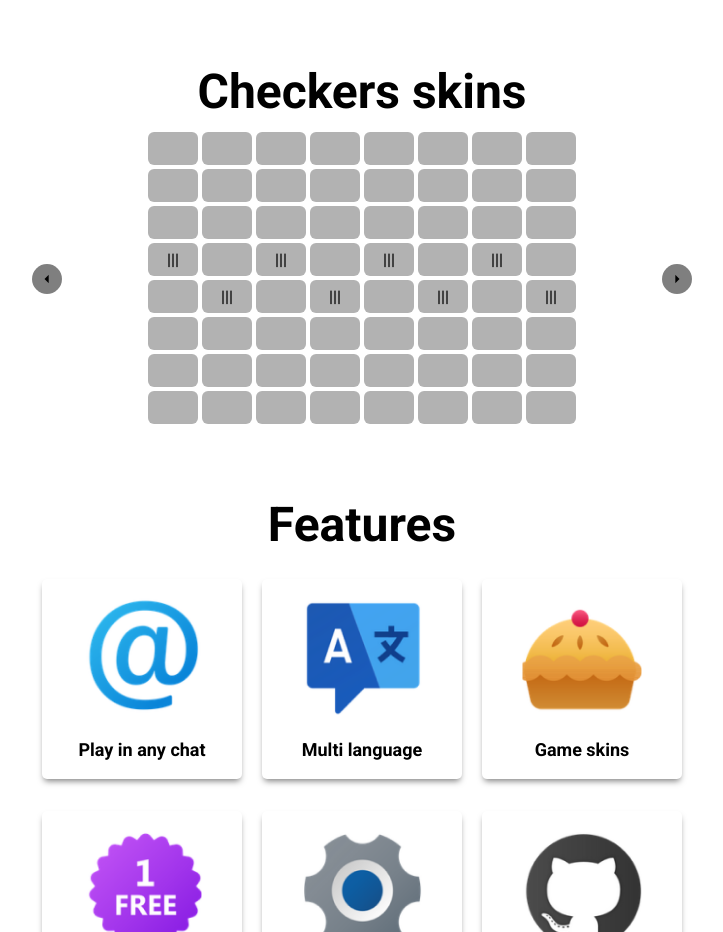
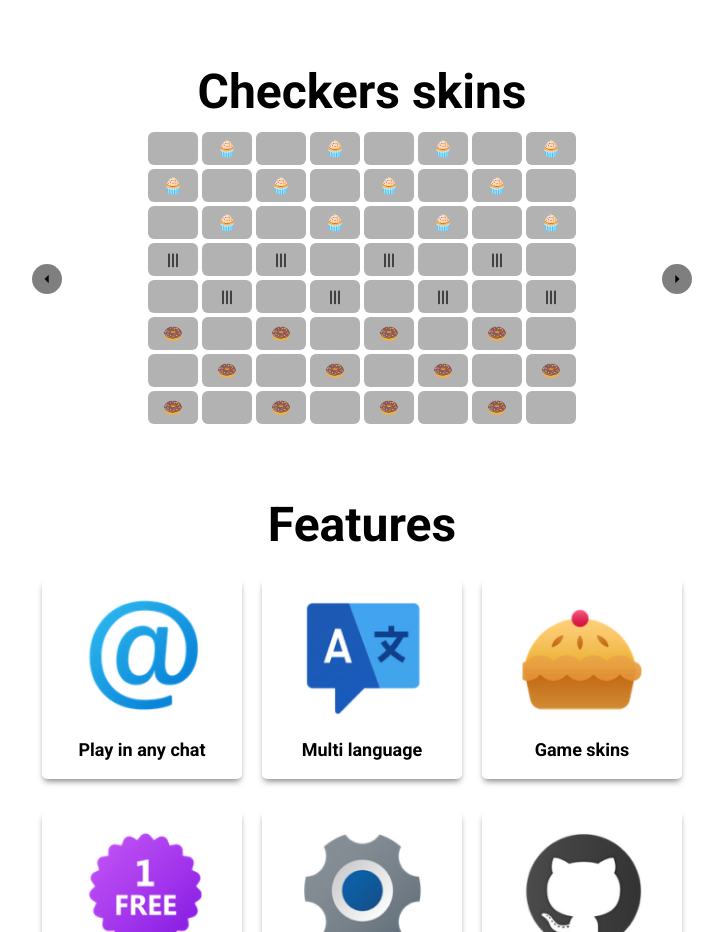
Before and after one commit to Sadnessa/checkers, a Vue app: page / in a window 1280 px wide. Shown: the part 980-1912 px from the top of the page, without its empty margins (278-1001 px from the left). Built offline with nearby package versions, Linux system fonts and the light colour scheme.

Commit message:
Added change skin feature

```diff
--- a/src/components/ChSkins.vue
+++ b/src/components/ChSkins.vue
@@ -1,20 +1,21 @@
 <template>
   <div class="section">
-    <link href="https://fonts.googleapis.com/icon?family=Material+Icons"
-      rel="stylesheet">
     <div class="title">
       <ChText large>Checkers skins</ChText>
     </div>
     <div class="buttons">
-      <div class="button button--left">
+      <div class="button button--left" @click="prevSkin">
         <span class="material-icons-round"> arrow_left </span>
       </div>
-      <div class="button button--right">
+      <div class="button button--right" @click="nextSkin">
         <span class="material-icons-round"> arrow_right </span>
       </div>
     </div>
     <div class="checkers-demo">
-      <ChSkinsDemo></ChSkinsDemo>
+      <ChSkinsDemo
+        :white="currentSkin.white"
+        :black="currentSkin.black"
+      ></ChSkinsDemo>
     </div>
   </div>
 </template>
@@ -31,9 +32,45 @@ export default {
 
   data() {
     return {
-      currentSkin: {white: "a", black: "b"}
-    }
-  }
+      currentSkinIndex: 0,
+
+      skins: [
+        {
+          white: "🧁",
+          black: "🍩",
+        },
+        {
+          white: "e",
+          black: "4",
+        },
+      ],
+    };
+  },
+
+  computed: {
+    currentSkin() {
+      return {
+        white: this.skins[this.currentSkinIndex].white,
+        black: this.skins[this.currentSkinIndex].black,
+      };
+    },
+  },
+
+  methods: {
+    nextSkin() {
+      if(this.currentSkinIndex >= this.skins.length-1) {
+        return
+      }
+      this.currentSkinIndex += 1;
+    },
+
+    prevSkin() {
+      if(this.currentSkinIndex == 0) {
+        return
+      }
+      this.currentSkinIndex -= 1;
+    },
+  },
 };
 </script>
 
```
